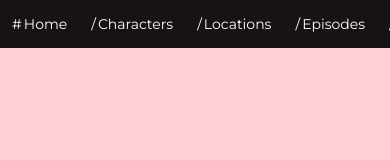
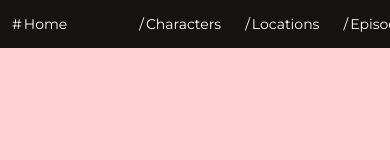
Before and after one commit to str3sss/rick-and-morty-wiki, a Next.js app: page /survey in a window 390 px wide. Shown: the top 160 px of the page. Built offline with nearby package versions, Linux system fonts and the light colour scheme.

Commit message:
fix: change  style

```diff
--- a/app/globals.scss
+++ b/app/globals.scss
@@ -29,88 +29,12 @@ body {
   display: grid;
   grid-template-rows: auto 1fr auto;
   margin: 0;
-  // min-height: 100%;
 }
 
 
 :root {
   --max-width: 1100px;
 }
-
-// :root {
-//   --max-width: 1100px;
-//   --border-radius: 12px;
-//   --font-mono: ui-monospace, Menlo, Monaco, 'Cascadia Mono', 'Segoe UI Mono',
-//     'Roboto Mono', 'Oxygen Mono', 'Ubuntu Monospace', 'Source Code Pro',
-//     'Fira Mono', 'Droid Sans Mono', 'Courier New', monospace;
-
-//   --foreground-rgb: 0, 0, 0;
-//   --background-start-rgb: 214, 219, 220;
-//   --background-end-rgb: 255, 255, 255;
-
-//   --primary-glow: conic-gradient(
-//     from 180deg at 50% 50%,
-//     #16abff33 0deg,
-//     #0885ff33 55deg,
-//     #54d6ff33 120deg,
-//     #0071ff33 160deg,
-//     transparent 360deg
-//   );
-//   --secondary-glow: radial-gradient(
-//     rgba(255, 255, 255, 1),
-//     rgba(255, 255, 255, 0)
-//   );
-
-//   --tile-start-rgb: 239, 245, 249;
-//   --tile-end-rgb: 228, 232, 233;
-//   --tile-border: conic-gradient(
-//     #00000080,
-//     #00000040,
-//     #00000030,
-//     #00000020,
-//     #00000010,
-//     #00000010,
-//     #00000080
-//   );
-
-//   --callout-rgb: 238, 240, 241;
-//   --callout-border-rgb: 172, 175, 176;
-//   --card-rgb: 180, 185, 188;
-//   --card-border-rgb: 131, 134, 135;
-// }
-
-// @media (prefers-color-scheme: dark) {
-//   :root {
-//     --foreground-rgb: 255, 255, 255;
-//     --background-start-rgb: 0, 0, 0;
-//     --background-end-rgb: 0, 0, 0;
-
-//     --primary-glow: radial-gradient(rgba(1, 65, 255, 0.4), rgba(1, 65, 255, 0));
-//     --secondary-glow: linear-gradient(
-//       to bottom right,
-//       rgba(1, 65, 255, 0),
-//       rgba(1, 65, 255, 0),
-//       rgba(1, 65, 255, 0.3)
-//     );
-
-//     --tile-start-rgb: 2, 13, 46;
-//     --tile-end-rgb: 2, 5, 19;
-//     --tile-border: conic-gradient(
-//       #ffffff80,
-//       #ffffff40,
-//       #ffffff30,
-//       #ffffff20,
-//       #ffffff10,
-//       #ffffff10,
-//       #ffffff80
-//     );
-
-//     --callout-rgb: 20, 20, 20;
-//     --callout-border-rgb: 108, 108, 108;
-//     --card-rgb: 100, 100, 100;
-//     --card-border-rgb: 200, 200, 200;
-//   }
-// }
 
 .header {
   position: fixed;
@@ -129,7 +53,7 @@ body {
 }
 
 .main {
-  @apply flex flex-col justify-around items-center py-24 px-4 min-h-screen;
+  @apply flex flex-col justify-around items-center py-24 px-4 min-h-screen max-w-full;
 }
 
 
@@ -149,9 +73,3 @@ a {
   color: inherit;
   text-decoration: none;
 }
-
-@media (prefers-color-scheme: dark) {
-  html {
-    color-scheme: dark;
-  }
-}
--- a/components/CharactersList.tsx
+++ b/components/CharactersList.tsx
@@ -11,7 +11,7 @@ export function CharactersList({data} : Props) {
   return (
     <div className="flex flex-wrap justify-center mt-8">
         {data.map((elem) => (
-          <article key={elem.id} className="bg-primary  text-white m-2 h-60   w-[500px] rounded-2xl flex">
+          <article key={elem.id} className="bg-primary  text-white mt-4 mx-0 h-60 sm:w-[500px] sm:m-2 w-[330px] rounded-2xl flex ">
             <div className="flex flex-[3_1_0%] w-full rounded-2xl">
               <Image
                 src={elem.image}
--- a/components/EpisodesList.tsx
+++ b/components/EpisodesList.tsx
@@ -12,7 +12,7 @@ export function EpisodesList({data} : Props) {
   return (
     <div className="flex flex-wrap justify-center mt-8">
         {data.map((elem) => (
-          <article key={elem.id} className="bg-primary  text-white m-2 h-60   w-[500px] rounded-2xl flex">
+          <article key={elem.id} className="bg-primary  text-white mt-4 mx-0 h-60 sm:w-[500px] sm:m-2 w-[330px] rounded-2xl flex ">
             <div className="flex flex-[3_1_0%] pt-4 flex-col relative bg-primary rounded-xl">
               <Link href={elem.url}>
                 <p className='font-semibold text-xl pb-6 px-6'>{elem.name}</p>
--- a/components/Header.tsx
+++ b/components/Header.tsx
@@ -2,8 +2,8 @@ import Link from 'next/link';
 
 function Header() {
   return (
-    <header className="fixed px-3 w-full flex justify-between bg-primary text-white text-bold text-sm sm:text-base z-10 sm:font-bold h-12 items-center pointer-events-auto">
-      <Link href="/" className='hover:text-green before:content-["#"] before:mr-0.5 transition ease-in-out delay-75'>Home</Link>
+    <header className="fixed px-3 w-full flex justify-between bg-primary text-white text-bold text-sm sm:text-base z-10 sm:font-bold h-12 items-center pointer-events-auto overflow-x-auto">
+      <Link href="/" className='hover:text-green before:content-["#"] before:mr-0.5 sm:mr-0 mr-12 transition ease-in-out delay-75'>Home</Link>
       <nav className='flex gap-6 mx-4 p-2'>
         <Link href="/characters" className='hover:text-blue before:content-["/"] before:mr-0.5 transition ease-in-out delay-75'>Characters</Link>
         <Link href="/locations" className='hover:text-pink before:content-["/"] before:mr-0.5 transition ease-in-out delay-75'>Locations</Link>
--- a/components/LocationsList.tsx
+++ b/components/LocationsList.tsx
@@ -11,7 +11,7 @@ export function LocationsList({data} : Props) {
   return (
     <div className="flex flex-wrap justify-center mt-8">
         {data.map((elem) => (
-          <article key={elem.id} className="bg-primary  text-white m-2 h-60   w-[500px] rounded-2xl flex">
+          <article key={elem.id} className="bg-primary  text-white mt-4 mx-0 h-60 sm:w-[500px] sm:m-2 w-[330px] rounded-2xl flex">
             <div className="flex flex-[3_1_0%] pt-4 flex-col relative bg-primary rounded-xl">
               <Link href={elem.url}>
                 <p className='font-semibold text-xl pb-6 px-6'>{elem.name}</p>
```
Also changed, not shown: app/page.module.css (deleted, +0 -272 lines).
